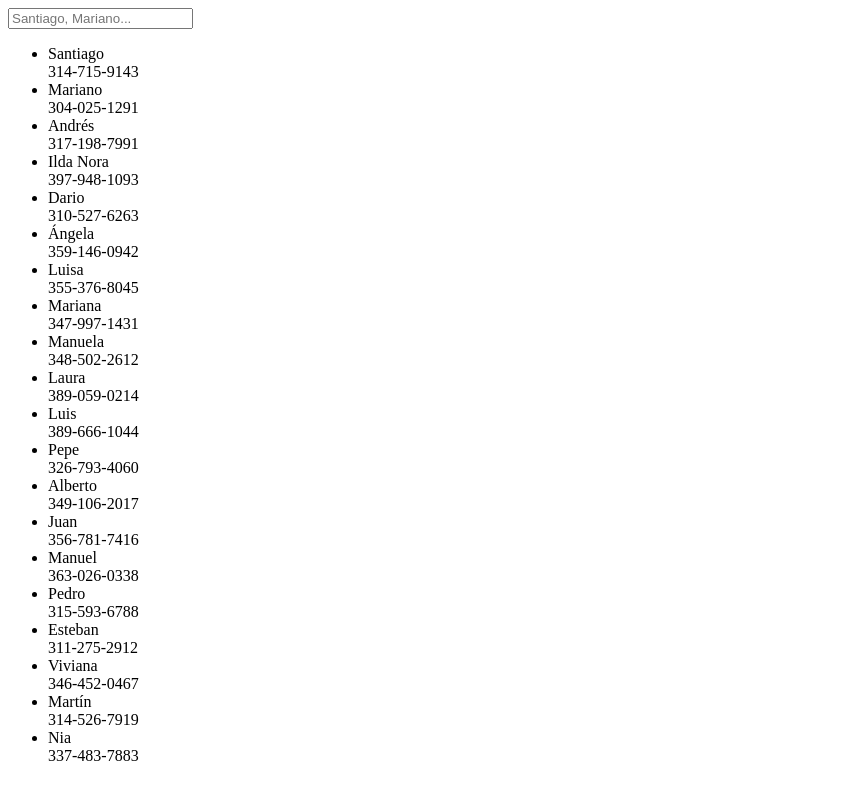
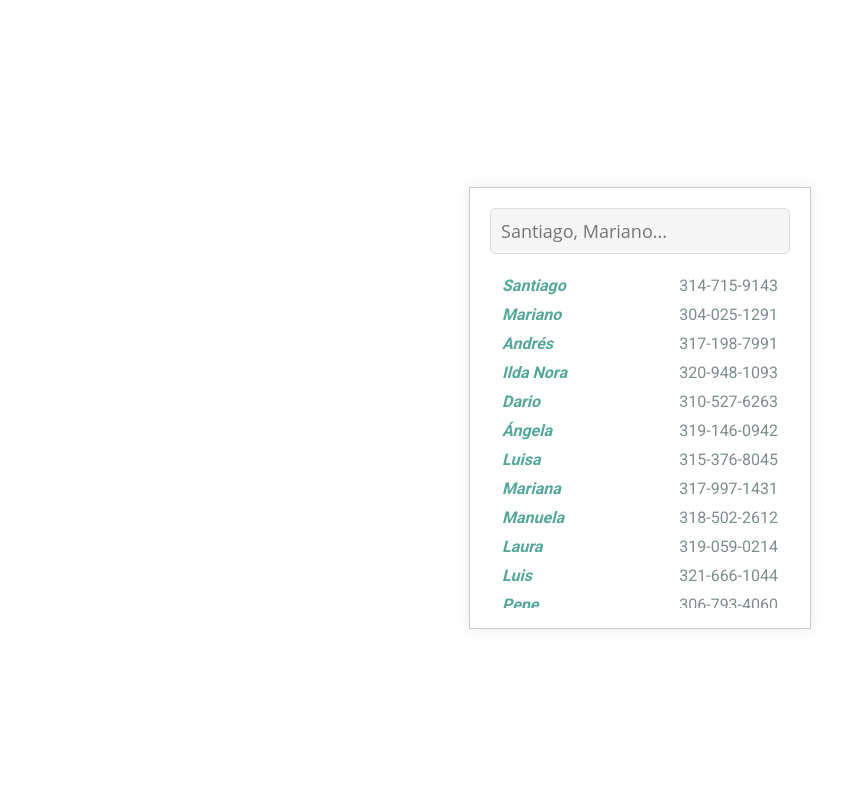
Before and after one commit to santiago0451/phonebook, a React (Vite) app: page / in a window 1280 px wide. Shown: the top 800 px of the page, without its empty margins (0-866 px from the left). Built offline with nearby package versions, Linux system fonts and the light colour scheme.

Commit message:
A lot of changes, sass added, css done, but I have to fix something

```diff
--- a/index.html
+++ b/index.html
@@ -5,6 +5,10 @@
     <link rel="icon" type="image/svg+xml" href="/vite.svg" />
     <meta name="viewport" content="width=device-width, initial-scale=1.0" />
     <title>Phonebook</title>
+    <link
+      rel="stylesheet"
+      href="https://fonts.googleapis.com/css2?family=Roboto:wght@400;700&display=swap"
+    />
   </head>
   <body>
     <div id="root"></div>
--- a/package.json
+++ b/package.json
@@ -11,7 +11,8 @@
   },
   "dependencies": {
     "react": "^18.2.0",
-    "react-dom": "^18.2.0"
+    "react-dom": "^18.2.0",
+    "sass": "^1.69.5"
   },
   "devDependencies": {
     "@types/react": "^18.2.43",
--- a/src/App.jsx
+++ b/src/App.jsx
@@ -1,4 +1,5 @@
 import { useState } from 'react'
+import './app.scss'
 
 const contacts = [
   {
@@ -19,7 +20,7 @@ const contacts = [
   {
     id: '4',
     name: 'Ilda Nora',
-    phone: '397-948-1093',
+    phone: '320-948-1093',
   },
   {
     id: '5',
@@ -29,52 +30,52 @@ const contacts = [
   {
     id: '6',
     name: 'Ángela',
-    phone: '359-146-0942',
+    phone: '319-146-0942',
   },
   {
     id: '7',
     name: 'Luisa',
-    phone: '355-376-8045',
+    phone: '315-376-8045',
   },
   {
     id: '8',
     name: 'Mariana',
-    phone: '347-997-1431',
+    phone: '317-997-1431',
   },
   {
     id: '9',
     name: 'Manuela',
-    phone: '348-502-2612',
+    phone: '318-502-2612',
   },
   {
     id: '10',
     name: 'Laura',
-    phone: '389-059-0214',
+    phone: '319-059-0214',
   },
   {
     id: '11',
     name: 'Luis',
-    phone: '389-666-1044',
+    phone: '321-666-1044',
   },
   {
     id: '12',
     name: 'Pepe',
-    phone: '326-793-4060',
+    phone: '306-793-4060',
   },
   {
     id: '13',
     name: 'Alberto',
-    phone: '349-106-2017',
+    phone: '319-106-2017',
   },
   {
     id: '14',
     name: 'Juan',
-    phone: '356-781-7416',
+    phone: '323-781-7416',
   },
   {
     id: '15',
     name: 'Manuel',
-    phone: '363-026-0338',
+    phone: '323-026-0338',
   },
   {
     id: '16',
@@ -89,7 +90,7 @@ const contacts = [
   {
     id: '18',
     name: 'Viviana',
-    phone: '346-452-0467',
+    phone: '318-452-0467',
   },
   {
     id: '19',
@@ -99,7 +100,7 @@ const contacts = [
   {
     id: '20',
     name: 'Nia',
-    phone: '337-483-7883',
+    phone: '307-483-7883',
   },
 ]
 
@@ -124,8 +125,9 @@ function App() {
   }
 
   return (
-    <main>
-      <div className='phonebook-container'>
+    <div className='main-container'>
+      <div className='phonebook-card'>
+        <main className='phonebook-container'>
           <input
             placeholder='Santiago, Mariano...'
             onChange={handleInputChange}
@@ -135,25 +137,24 @@ function App() {
             {searchValue === '' ? (
               contacts.map((contact) => (
                 <li key={contact.id}>
-                {contact.name}
-                <br />
-                {contact.phone}
+                  <span className="name">{contact.name}</span>
+                  <span className="phone">{contact.phone}</span>
                 </li>
               ))
             ) : searchResults.length > 0 ? (
               searchResults.map((contact) => (
                 <li key={contact.id}>
-                {contact.name}
-                <br />
-                {contact.phone}
+                  <span className="name">{contact.name}</span>
+                  <span className="phone">{contact.phone}</span>
                 </li>
               ))
             ) : (
               <li>Contacto no encontrado</li>
             )}
           </ul>
+        </main>
       </div>
-    </main>
+    </div>
   )
 }
 
--- /dev/null
+++ b/src/app.scss
@@ -0,0 +1,61 @@
+body {
+  overflow: hidden;
+}
+.main-container {
+  display: flex;
+  align-items: center;
+  justify-content: center;
+  height: 100vh;
+}
+
+.phonebook-card {
+  width: 300px;
+  height: 400px;
+  padding: 20px;
+  border: 1px solid #ccc;
+  box-shadow: 0 0 10px rgba(0, 0, 0, 0.1);
+  overflow-y: auto;
+}
+
+.phonebook-container {
+  display: flex;
+  align-items: center;
+  justify-content: center;
+  flex-direction: column;
+  height: 100%;
+  font-family: 'Roboto', sans-serif;
+  input {
+    box-sizing: border-box;
+    width: 100%;
+    font-family: 'Open Sans', sans-serif;
+    font-size: 18px;
+    margin-bottom: 10px;
+    padding: 10px;
+    background-color: #f5f5f5;
+    border: 1px solid #ddd;
+    border-radius: 5px;
+  }
+  ul {
+    box-sizing: border-box;
+    list-style: none;
+    padding: 12px;
+    margin: 0;
+    overflow-y: auto;
+    width: 100%;
+    li {
+      display: flex;
+      justify-content: space-between;
+      align-items: center;
+      margin-bottom: 10px;
+      .name {
+        font-weight: bold;
+        color: #55a79a;
+        font-style: italic;
+      }
+      .phone {
+        color: #7f8c8d;
+        font-weight: normal;
+      }
+    }
+  }
+}
```
Also changed, not shown: 1 other file (tests, documents, lock files or other folders). Lines whose indentation alone changed are shown as unchanged.
